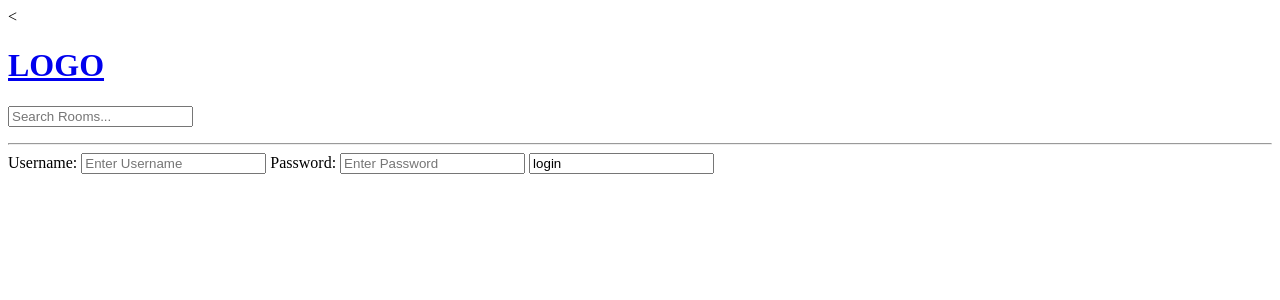
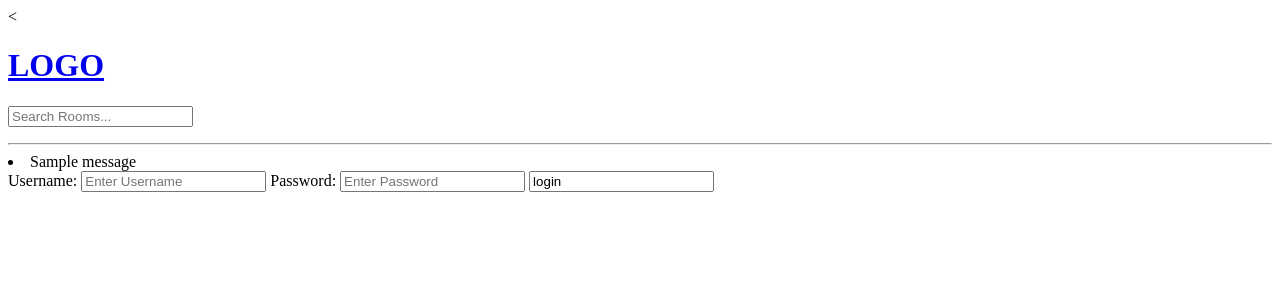
Before and after one commit to onehpee/djangowebpractice, a Django app: template djangostudy/base/templates/base/login_register.html in a window 1280 px wide. Shown: the top 300 px of the page. Run offline with Django 3.2, Linux system fonts and the light colour scheme; the template is opened without the code that fills it, so the values that code supplies are empty; tables that the repository leaves empty hold one stand-in row (values such as "Sample post"); one stand-in notice (Sample message) is shown.

Commit message:
Account login register

```diff
--- a/djangostudy/templates/main.html
+++ b/djangostudy/templates/main.html
@@ -9,7 +9,16 @@
         <link rel="stylesheet" href="">
     </head>
     <body>
-        {%include 'navbar.html'%}
+        {% include 'navbar.html' %}
+
+        {% if messages %}
+        <u1 class="message">
+            {% for message in messages %}
+                <li> {{message}} </li>
+            {% endfor  %}
+
+        </u1>
+        {% endif %}
 
         {% block content%}
 
```
